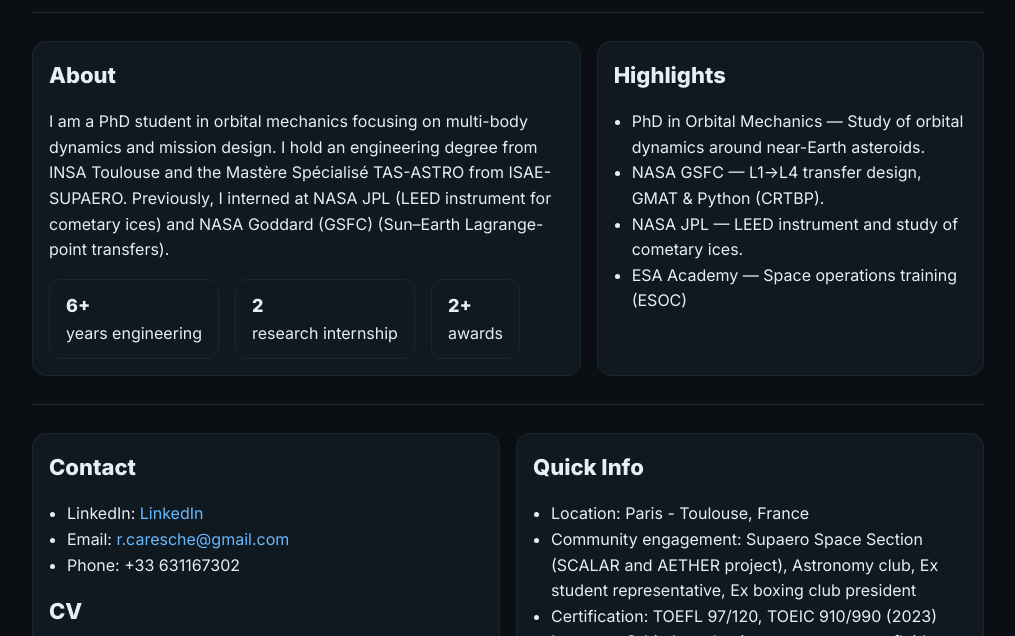
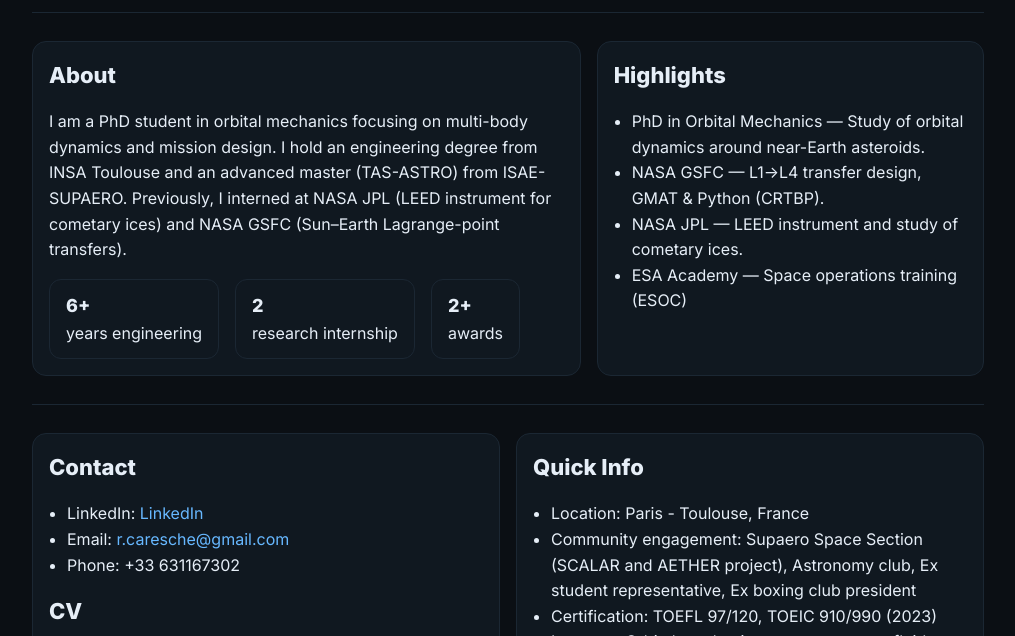
Before and after one commit to Gracus1302/Gracus1302.github.io, a plain HTML site: page index.html in a window 1280 px wide. Shown: the part 164-800 px from the top of the page, without its empty margins (132-1147 px from the left). Drawn offline with Linux system fonts and the light colour scheme.

Commit message:
Update index.html

```diff
--- a/index.html
+++ b/index.html
@@ -84,9 +84,9 @@
           <h2>About</h2>
           <p>
             I am a PhD student in orbital mechanics focusing on multi-body dynamics and
-            mission design. I hold an engineering degree from INSA Toulouse and the Mastère Spécialisé TAS-ASTRO
+            mission design. I hold an engineering degree from INSA Toulouse and an advanced master (TAS-ASTRO)
             from ISAE-SUPAERO. Previously, I interned at NASA JPL (LEED instrument for
-            cometary ices) and NASA Goddard (GSFC) (Sun–Earth Lagrange-point transfers).
+            cometary ices) and NASA GSFC (Sun–Earth Lagrange-point transfers).
           </p>
           <div class="kpis">
             <div class="kpi"><b>6+</b> years engineering</div>
```
